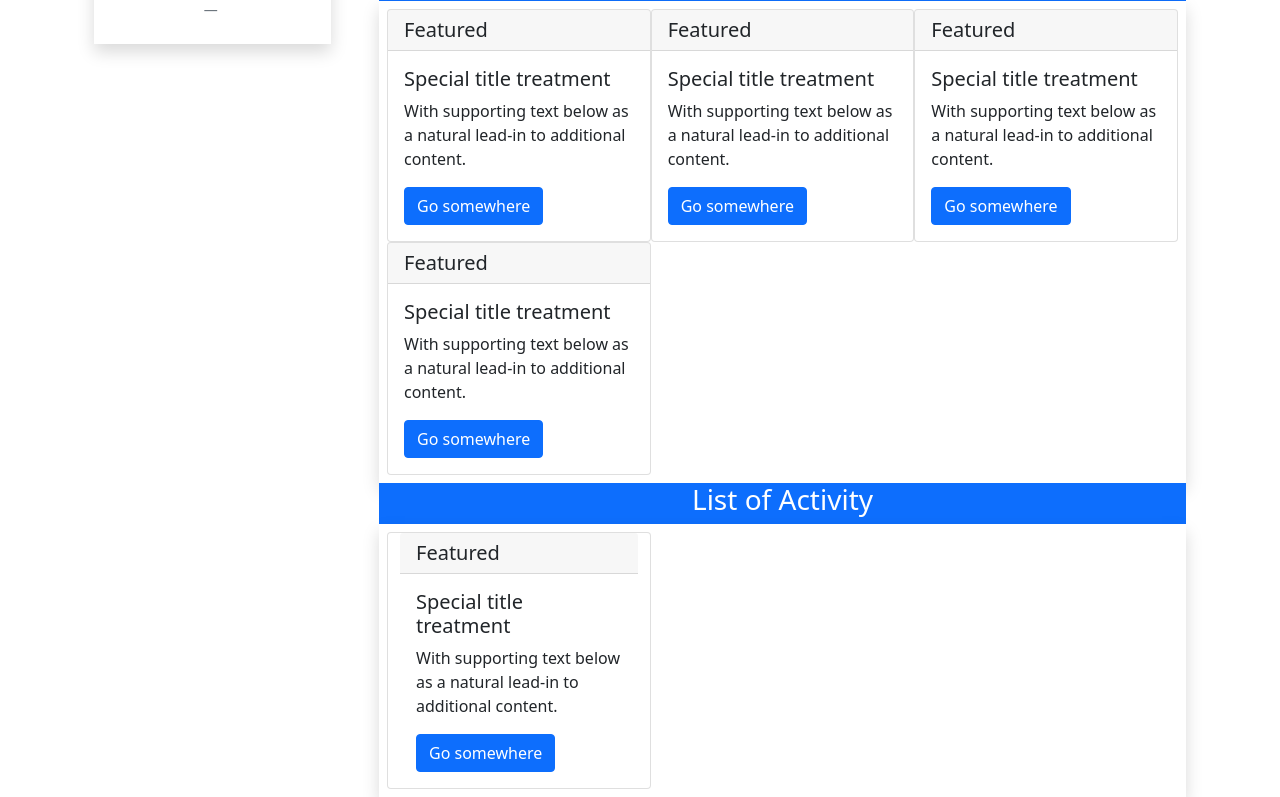
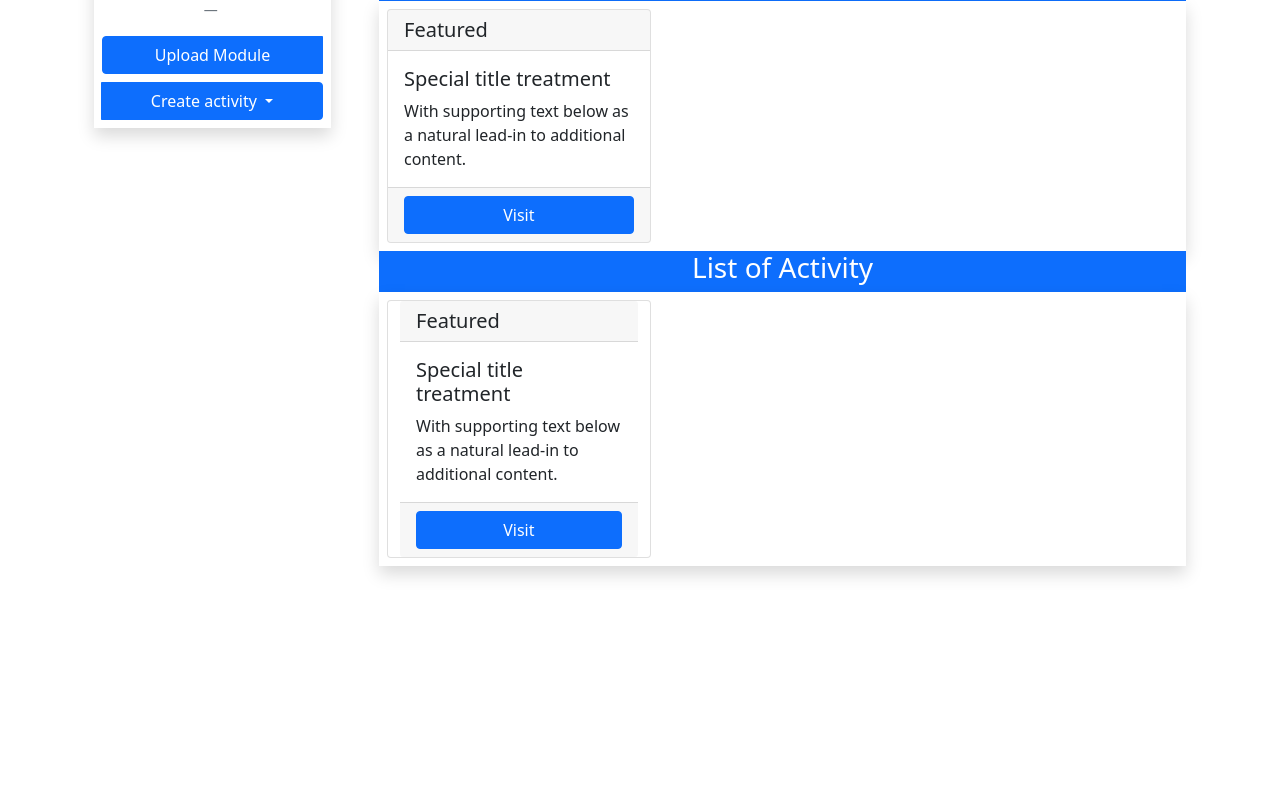
Before and after one commit to arielanasco/django-app, a Django app: template learn/templates/learn/student/view.html in a window 1280 px wide. Shown: the part 105-902 px from the top of the page. After the commit the page ends 683 px from the top, so only its background shows below. Run offline with Django 3.2, Linux system fonts and the light colour scheme; the template is opened without the code that fills it, so the values that code supplies are empty.

Commit message:
Update UI

```diff
--- a/learn/templates/learn/layout.html
+++ b/learn/templates/learn/layout.html
@@ -15,6 +15,7 @@
 
     <!-- Latest compiled JavaScript -->
     <script src="https://cdn.jsdelivr.net/npm/bootstrap@5.1.2/dist/js/bootstrap.bundle.min.js"></script>
+
     {% if title %}
     <title>IMath - {{ title }}</title>
     {% else %}
--- a/learn/templates/learn/student/view.html
+++ b/learn/templates/learn/student/view.html
@@ -13,37 +13,15 @@
         <p class="card-text">
           With supporting text below as a natural lead-in to additional content.
         </p>
-        <a href="#" class="btn btn-primary">Go somewhere</a>
       </div>
-    </div>
-    <div class="card col-md-4 p-0">
-      <h5 class="card-header">Featured</h5>
-      <div class="card-body">
-        <h5 class="card-title">Special title treatment</h5>
-        <p class="card-text">
-          With supporting text below as a natural lead-in to additional content.
-        </p>
-        <a href="#" class="btn btn-primary">Go somewhere</a>
-      </div>
-    </div>
-    <div class="card col-md-4 p-0">
-      <h5 class="card-header">Featured</h5>
-      <div class="card-body">
-        <h5 class="card-title">Special title treatment</h5>
-        <p class="card-text">
-          With supporting text below as a natural lead-in to additional content.
-        </p>
-        <a href="#" class="btn btn-primary">Go somewhere</a>
-      </div>
-    </div>
-    <div class="card col-md-4 p-0">
-      <h5 class="card-header">Featured</h5>
-      <div class="card-body">
-        <h5 class="card-title">Special title treatment</h5>
-        <p class="card-text">
-          With supporting text below as a natural lead-in to additional content.
-        </p>
-        <a href="#" class="btn btn-primary">Go somewhere</a>
+      <div class="card-footer d-grid gap-2">
+        <button
+          class="btn btn-primary"
+          type="button"
+          onclick="location.href='{% url 'view-subject-teacher' subject.id %}'"
+        >
+          Visit
+        </button>
       </div>
     </div>
   </div>
@@ -58,7 +36,16 @@
         <p class="card-text">
           With supporting text below as a natural lead-in to additional content.
         </p>
-        <a href="#" class="btn btn-primary">Go somewhere</a>
+      </div>
+      <div class="card-footer d-grid gap-2">
+        <button
+          class="btn btn-primary"
+          type="button"
+          onclick="location.href='{% url 'view-subject-teacher' subject.id %}'"
+        >
+          Visit
+        </button>
+      </div>
     </div>
   </div>
 </div>
@@ -86,8 +73,29 @@
           {{ subject.teacher.get_full_name }}
         </figcaption>
       </figure>
+      <div class="d-grid gap-2 btn-group">
+        <button
+          class="btn btn-primary"
+          type="button"
+          onclick="location.href='{% url 'upload-file' %}'"
+        >
+          Upload Module
+        </button>
+        <div class="btn-group">
+          <button
+            class="btn btn-primary dropdown-toggle"
+            type="button"
+            data-bs-toggle="dropdown"
+          >
+            Create activity
+          </button>
+          <div class="dropdown-menu">
+            <a class="dropdown-item" href="#">Question and Answer</a>
+            <a class="dropdown-item" href="#">Multiple Choice</a>
+          </div>
+        </div>
+      </div>
     </div>
   </div>
 </div>
 {% endblock sidecontent %}
-</div>
```
Also changed, not shown: learn/templates/learn/teacher/view.html (+120 -11 lines). Lines whose indentation alone changed are shown as unchanged.
